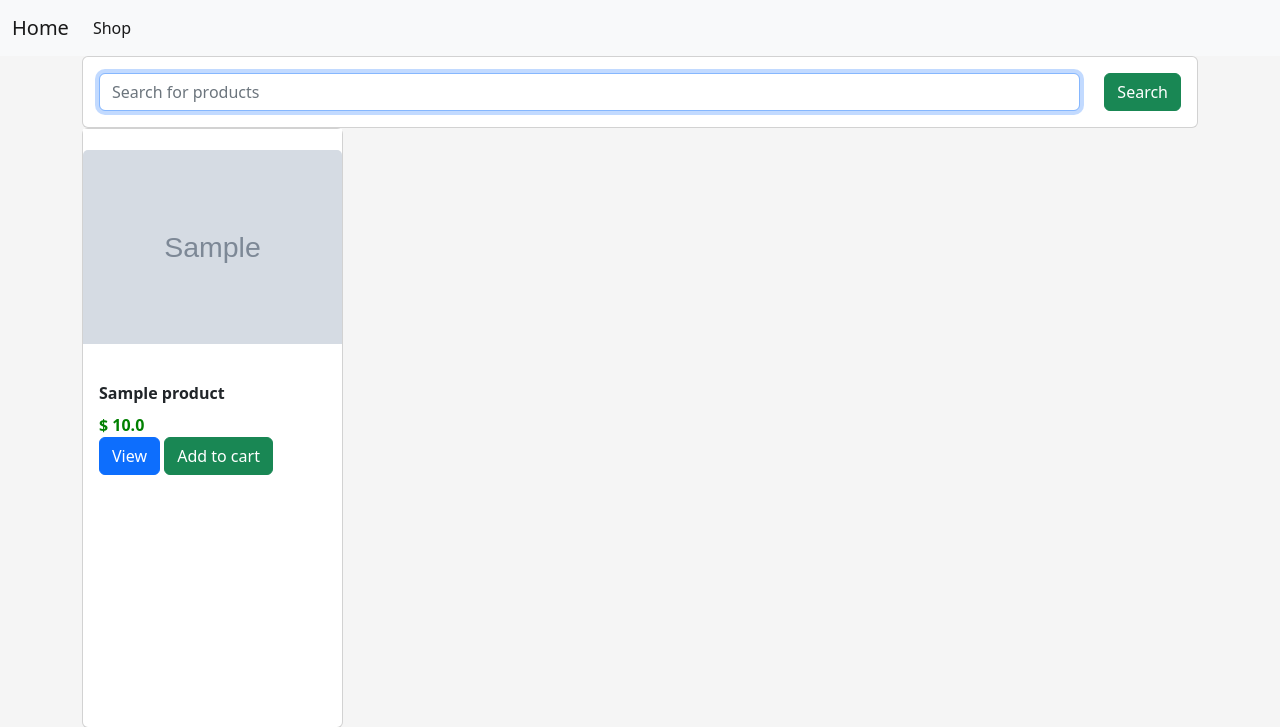
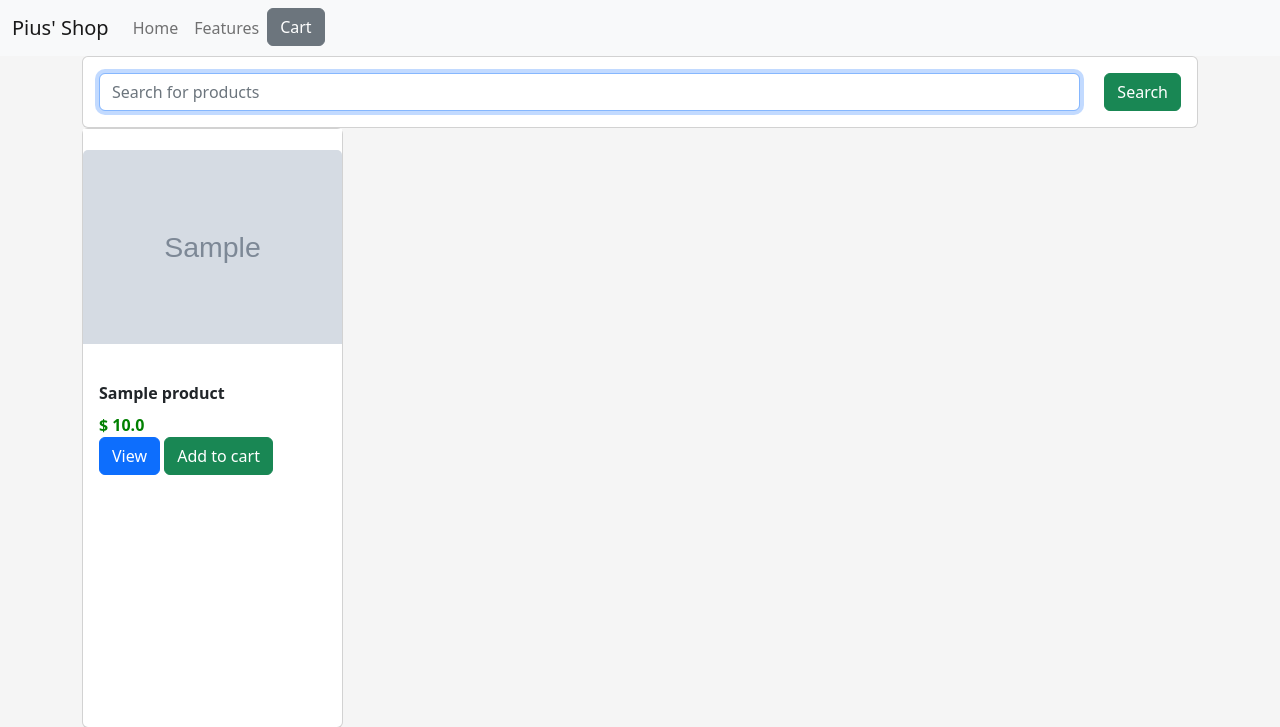
Before and after one commit to a22106/Django-Ecommerce, a Django app: page / in a window 1280 px wide. Shown: the top 727 px of the page. Run offline with Django 4.2, Linux system fonts and the light colour scheme; tables that the repository leaves empty hold one stand-in row (values such as "Sample post"); grey boxes marked "Sample" are stand-in pictures; some libraries are stand-ins or nearby versions.

Commit message:
[feat] adding cart popover

```diff
--- a/shop/templates/shop/index.html
+++ b/shop/templates/shop/index.html
@@ -11,11 +11,11 @@
             integrity="sha384-rbsA2VBKQhggwzxH7pPCaAqO46MgnOM80zW1RWuH61DGLwZJEdK2Kadq2F9CUG65"
             crossorigin="anonymous"
     />
-    <script
-            src="https://cdn.jsdelivr.net/npm/bootstrap@5.2.3/dist/js/bootstrap.bundle.min.js"
-            integrity="sha384-kenU1KFdBIe4zVF0s0G1M5b4hcpxyD9F7jL+jjXkk+Q2h455rYXK/7HAuoJl+0I4"
-            crossorigin="anonymous"
-    ></script>
+    <script src="https://code.jquery.com/jquery-3.7.1.js"
+            integrity="sha256-eKhayi8LEQwp4NKxN+CfCh+3qOVUtJn3QNZ0TciWLP4=" crossorigin="anonymous"></script>
+    <script src="https://cdnjs.cloudflare.com/ajax/libs/popper.js/2.9.2/umd/popper.min.js" integrity="sha512-2rNj2KJ+D8s1ceNasTIex6z4HWyOnEYLVC3FigGOmyQCZc2eBXKgOxQmo3oKLHyfcj53uz4QMsRCWNbLd32Q1g==" crossorigin="anonymous" referrerpolicy="no-referrer"></script>
+    <script src="https://cdn.jsdelivr.net/npm/bootstrap@5.3.3/dist/js/bootstrap.bundle.min.js" integrity="sha384-YvpcrYf0tY3lHB60NNkmXc5s9fDVZLESaAA55NDzOxhy9GkcIdslK1eN7N6jIeHz" crossorigin="anonymous"></script>
+
     <link rel="stylesheet" href="{% static 'shop/style.css' %}"/>
     <title>Shop</title>
 </head>
@@ -60,10 +60,10 @@
                             </a>
                         </div>
                         <div class="card-body">
-                            <div class="card-title">{{ item.title }}</div>
-                            <div class="card-text">$ {{ item.price }}</div>
+                            <div id="nm{{ item.id }}" class="card-title">{{ item.title }}</div>
+                            <div id="pr{{ item.id }}" class="card-text">$ {{ item.price }}</div>
                             <a href="{% url 'detail' item.id %}" class="btn btn-primary">View</a>
-                            <a class="btn btn-success">Add to cart</a>
+                            <button id="{{ item.id }}" class="btn atc btn-success">Add to cart</button>
                         </div>
                     </div>
                 </div>
@@ -109,4 +109,97 @@
     </div>
 </div>
 </body>
+<script type="text/javascript">
+    (function($, bootstrap) {
+        'use strict';
+
+        console.log("Hello from the shop");
+
+        // Initialize or load cart from localStorage
+        const CART_KEY = 'cart';
+        let cart = loadCart();
+
+        function loadCart() {
+            const storedCart = localStorage.getItem(CART_KEY);
+            if (storedCart) {
+                console.log(`Cart loaded: ${storedCart}`);
+                return JSON.parse(storedCart);
+            } else {
+                console.log("Cart created");
+                return {};
+            }
+        }
+
+        function saveCart() {
+            localStorage.setItem(CART_KEY, JSON.stringify(cart));
+        }
+
+        function updateCartDisplay() {
+            const cartButton = document.getElementById('cart');
+            const cartContent = generateCartContent();
+            cartButton.setAttribute('data-bs-content', cartContent);
+            // Update the cart badge or display if needed
+            // cartButton.innerHTML = `Cart (${Object.keys(cart).length})`;
+        }
+
+        function generateCartContent() {
+            if (Object.keys(cart).length === 0) {
+                return 'Cart is empty';
+            }
+
+            let content = '<h5>Your Cart</h5>';
+            for (const [itemId, quantity] of Object.entries(cart)) {
+                const itemName = document.getElementById(`nm${itemId}`)?.innerText || 'Unknown Item';
+                content += `${itemName} - Qty: ${quantity}<br>`;
+            }
+            return content;
+        }
+
+        function addToCart(itemId) {
+            if (cart[itemId]) {
+                cart[itemId] += 1;
+            } else {
+                cart[itemId] = 1;
+            }
+            console.log(`Cart updated: ${JSON.stringify(cart)}`);
+            saveCart();
+            updateCartDisplay();
+        }
+
+        function initializePopovers() {
+            const popoverTriggerList = document.querySelectorAll('[data-bs-toggle="popover"]');
+            const popoverList = [...popoverTriggerList].map(popoverTriggerEl => new bootstrap.Popover(popoverTriggerEl, {
+                html: true,
+                sanitize: false, // If you need to allow HTML
+            }));
+        }
+
+        function bindEventListeners() {
+            // Handle Add to Cart buttons using event delegation
+            document.querySelector('.container').addEventListener('click', function(event) {
+                if (event.target && event.target.matches('.btn.atc')) {
+                    const itemId = event.target.id;
+                    console.log(`Add to cart button clicked for item ID: ${itemId}`);
+                    addToCart(itemId);
+                }
+            });
+
+            // Update popover content when it's shown
+            const cartButton = document.getElementById('cart');
+            cartButton.addEventListener('shown.bs.popover', updateCartDisplay);
+        }
+
+        // Initialize the script
+        function init() {
+            updateCartDisplay();
+            initializePopovers();
+            bindEventListeners();
+        }
+
+        // Execute initialization on DOM ready
+        $(document).ready(init);
+
+    })(jQuery, bootstrap);
+</script>
+
 </html>
--- a/templates/navbar.html
+++ b/templates/navbar.html
@@ -1,6 +1,7 @@
+{# templates/navbar.html #}
 <nav class="navbar navbar-expand-lg navbar-light bg-light">
     <div class="container-fluid">
-        <a class="navbar-brand" href="/">Home</a>
+        <a class="navbar-brand" href="/">Pius' Shop</a>
         <button
                 class="navbar-toggler"
                 type="button"
@@ -15,9 +16,17 @@
         <div class="collapse navbar-collapse" id="navbarNav">
             <ul class="navbar-nav">
                 <li class="nav-item">
-                    <a class="nav-link active" aria-current="page" href="/">Shop</a>
+                    <a class="nav-link" href="/">Home</a>
                 </li>
-                <!-- Add more navigation items here if needed -->
+                <li class="nav-item">
+                    <a class="nav-link" href="#">Features</a>
+                </li>
+                <li class="nav-item">
+                    <button id="cart" type="button" class="btn btn-secondary" data-bs-container="body"
+                            data-bs-toggle="popover" data-bs-placement="bottom" data-bs-content="Bottom popover">
+                        Cart
+                    </button>
+                </li>
             </ul>
         </div>
     </div>
```
Lines whose indentation alone changed are shown as unchanged.
